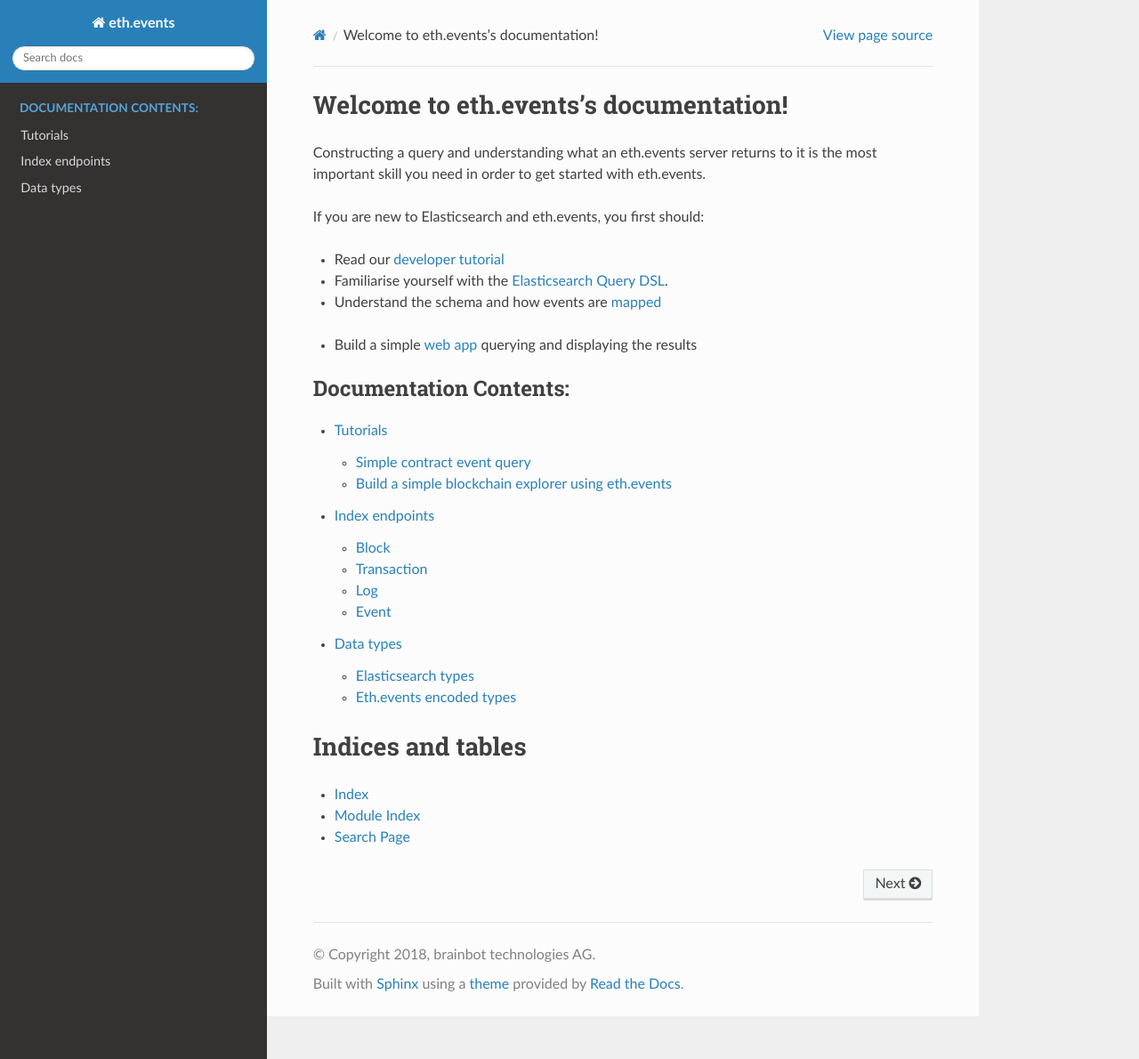
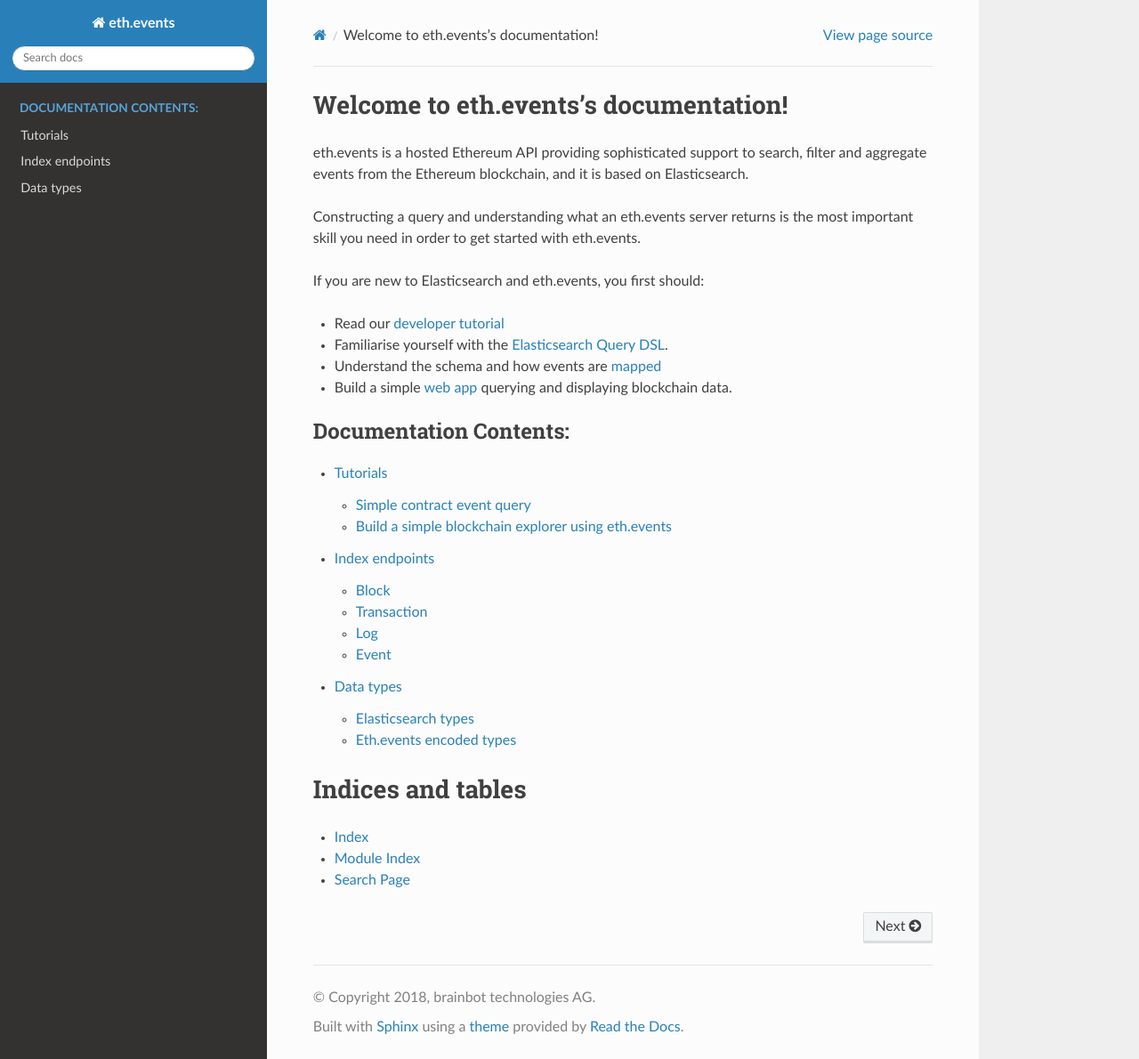
Before and after one commit to brainbot-com/ethevents, a Sphinx documentation site: the page built from docs/index.rst, in a window 1280 px wide and 1190 px high. Shown: the whole window at 89% size. Built offline with Sphinx 7.4.7 and the Read the Docs theme 2.0.0, drawn with Linux system fonts in a browser that asks for light colours.

Commit message:
Fix index text and add description

```diff
--- a/docs/index.rst
+++ b/docs/index.rst
@@ -6,19 +6,16 @@
 Welcome to eth.events's documentation!
 ======================================
 
-Constructing a query and understanding what an eth.events server returns to it
-is the most important skill you need in order to get started with eth.events.
+eth.events is a hosted Ethereum API providing sophisticated support to search, filter and aggregate events from the Ethereum blockchain, and it is based on Elasticsearch.
+
+Constructing a query and understanding what an eth.events server returns is the most important skill you need in order to get started with eth.events.
 
 If you are new to Elasticsearch and eth.events, you first should:
 
 - Read our :doc:`developer tutorial </tutorials/query>`
 - Familiarise yourself with the `Elasticsearch Query DSL <https://www.elastic.co/guide/en/elasticsearch/reference/5.6/query-dsl.html>`__.
 - Understand the schema and how events are :doc:`mapped </endpoints/index>`
-
-.. TODO implement when accesible:
-.. - Use the open API endpoint at api.eth.events to test your queries
-
-- Build a simple :doc:`web app </tutorials/block-explorer>` querying and displaying the results
+- Build a simple :doc:`web app </tutorials/block-explorer>` querying and displaying blockchain data.
 
 
 .. toctree::
```
